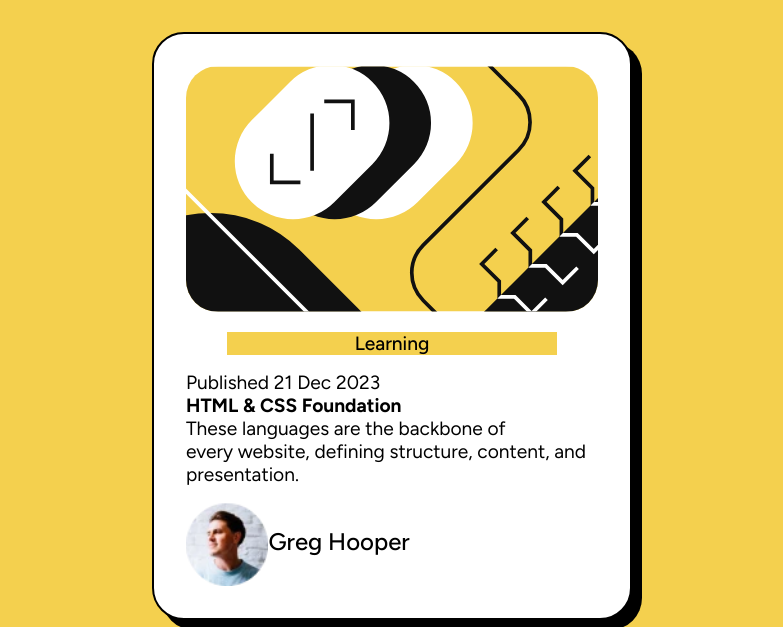
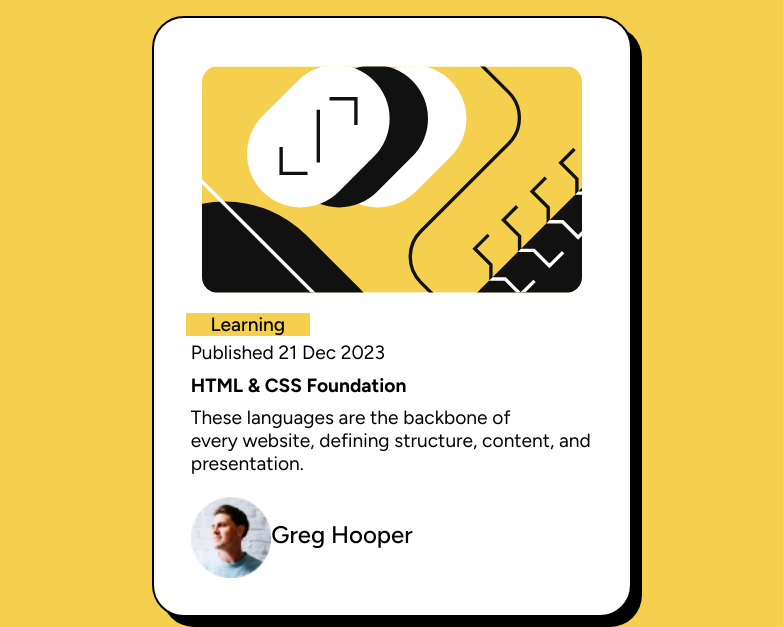
Before and after one commit to kingskyro64/BLOG-PREVIEW-CARD, a plain HTML site: page index.html in a window 1280 px wide. Shown: the top 627 px of the page, without its empty margins (248-1031 px from the left). Drawn offline with Linux system fonts and the light colour scheme.

Commit message:
Update index.css

```diff
--- a/index.css
+++ b/index.css
@@ -17,7 +17,7 @@ main {
     border: 2px solid black;
     border-radius: 2rem;
     box-shadow: 10px 10px;
-    margin: 2rem auto;
+    margin: 1rem auto;
     max-width: 90%;
     max-width: 30rem;
 }
@@ -35,14 +35,14 @@ color: white;
 .shapes {
     width: 100%;
     border-radius: 2rem;
+    padding: 1rem;
 }
 
 .p-one {
     background: hsl(47, 88%, 63%);
     font-weight: 500;
     font-size: 1.2rem;
-    margin: 1rem auto;
-    max-width: 80%;
+    max-width: 30%;
     text-align: center;
 }
 
@@ -51,6 +51,7 @@ color: white;
 .text,
 .name {
     font-size: 1.2rem;
+    padding: 0.3rem;
 }
 
 .person{
@@ -63,6 +64,10 @@ color: white;
     padding-top: 1rem;
     font-weight: 500;
     font-size: 1.5rem;
+}
+
+.name:hover{
+    color: gold;
 }
 
 /* Media Queries for Responsiveness */
```
